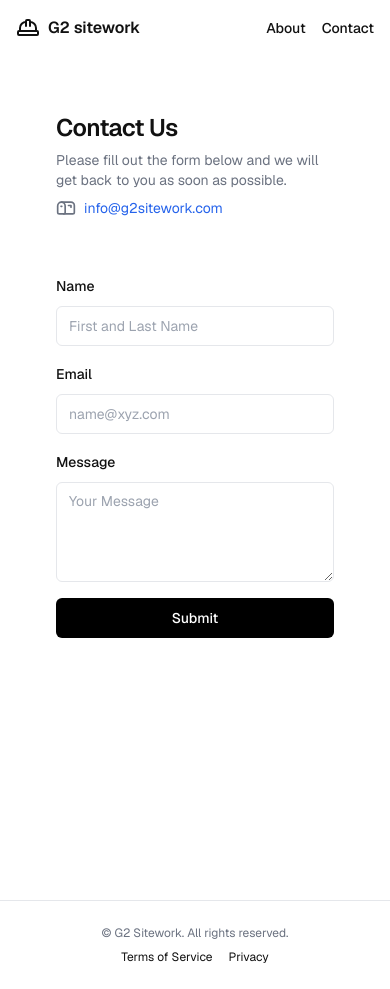
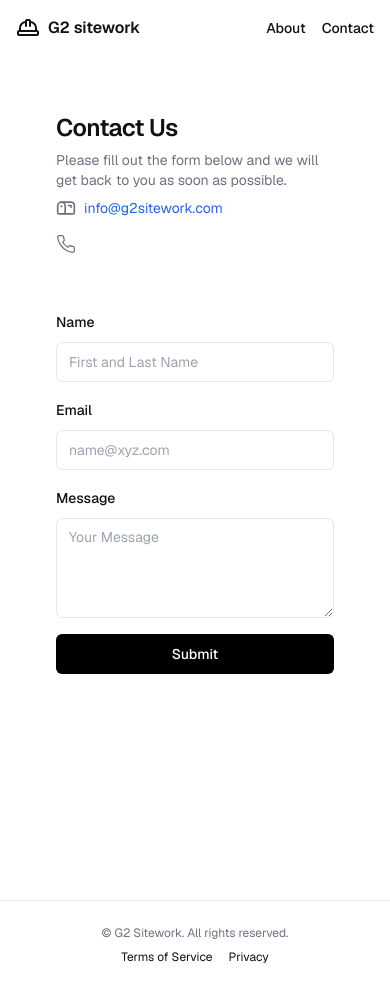
Before and after one commit to KarnellSchultz/g2sitework, a Next.js app: page /contact in a window 390 px wide. Built offline with nearby package versions, Linux system fonts and the light colour scheme; no server answers.

Commit message:
add phone number

```diff
--- a/app/about/page.tsx
+++ b/app/about/page.tsx
@@ -1,7 +1,7 @@
 export default function Home() {
   return (
     <main>
-      <div className="h-screen w-full flex flex-col justify-center items-center px-4 gap-4 py-6 sm:py-12 md:py-24 lg:py-32 xl:py-48">
+      <div className="h-screen w-full flex flex-col items-center px-4 gap-4 py-6 sm:py-12 md:py-24 lg:py-32 xl:py-48">
         <div className="space-y-2">
           <h1 className="text-3xl font-bold tracking-tighter sm:text-5xl xl:text-6xl/none">
             About G2 Sitework
--- a/components/contact-form.tsx
+++ b/components/contact-form.tsx
@@ -51,6 +51,12 @@ export function ContactForm() {
             <MailboxIcon className="w-5 h-5" />
             <Link className="text-blue-600" href="mailto:info@g2sitework.com">
               info@g2sitework.com
+            </Link>
+          </div>
+          <div className="flex py-2 gap-2">
+            <Phone className="w-5 h-5" />
+            <Link className="text-blue-600" href="mailto:info@g2sitework.com">
+              {process.env.PHONE_NUMBER}
             </Link>
           </div>
         </CardDescription>
@@ -124,3 +130,21 @@ function MailboxIcon(props: JSX.IntrinsicAttributes & SVGProps<SVGSVGElement>) {
     </svg>
   );
 }
+
+const Phone = (props: JSX.IntrinsicAttributes & SVGProps<SVGSVGElement>) => (
+  <svg
+    {...props}
+    data-testid="geist-icon"
+    fill="none"
+    height="24"
+    shape-rendering="geometricPrecision"
+    stroke="currentColor"
+    stroke-linecap="round"
+    stroke-linejoin="round"
+    stroke-width="1.5"
+    viewBox="0 0 24 24"
+    width="24"
+  >
+    <path d="M22 16.92v3a2 2 0 01-2.18 2 19.79 19.79 0 01-8.63-3.07 19.5 19.5 0 01-6-6 19.79 19.79 0 01-3.07-8.67A2 2 0 014.11 2h3a2 2 0 012 1.72 12.84 12.84 0 00.7 2.81 2 2 0 01-.45 2.11L8.09 9.91a16 16 0 006 6l1.27-1.27a2 2 0 012.11-.45 12.84 12.84 0 002.81.7A2 2 0 0122 16.92z" />
+  </svg>
+);
```
